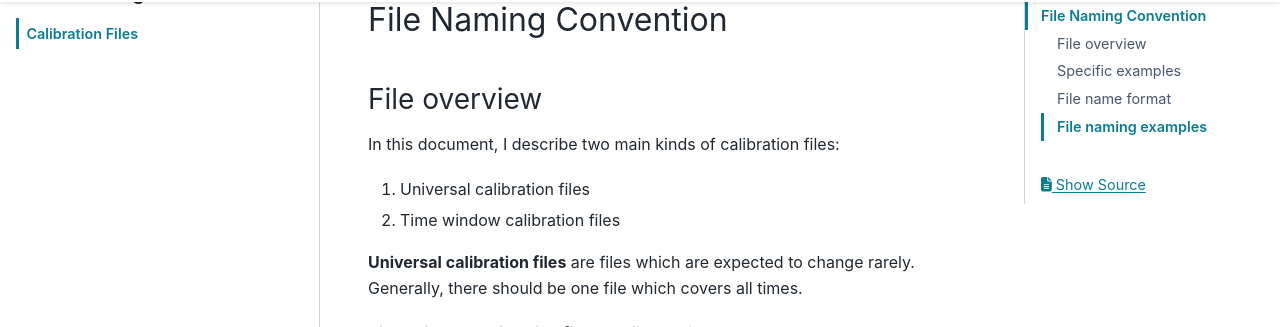
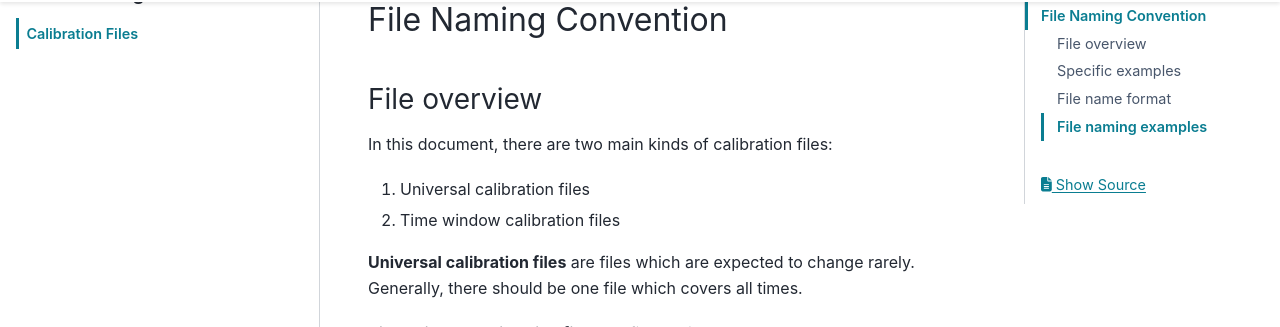
Before and after one commit to IMAP-Science-Operations-Center/imap_processing, a Sphinx documentation site: the page built from docs/source/data-access-api/calibration-files.rst, in a window 1280 px wide and 900 px high, scrolled down 588 px. Shown: the part 126-453 px from the top of the window. Built offline with Sphinx 7.4.7 and the PyData theme 0.15.4, drawn with Linux system fonts in a browser that asks for light colours.

Commit message:
Update docs/source/data-access-api/calibration-files.rst
Co-authored-by: Greg Lucas <greg.m.lucas@gmail.com>

```diff
--- a/docs/source/data-access-api/calibration-files.rst
+++ b/docs/source/data-access-api/calibration-files.rst
@@ -23,7 +23,7 @@ File Naming Convention
 File overview
 ^^^^^^^^^^^^^^
 
-In this document, I describe two main kinds of calibration files:
+In this document, there are two main kinds of calibration files:
 
 #. Universal calibration files
 #. Time window calibration files
```
